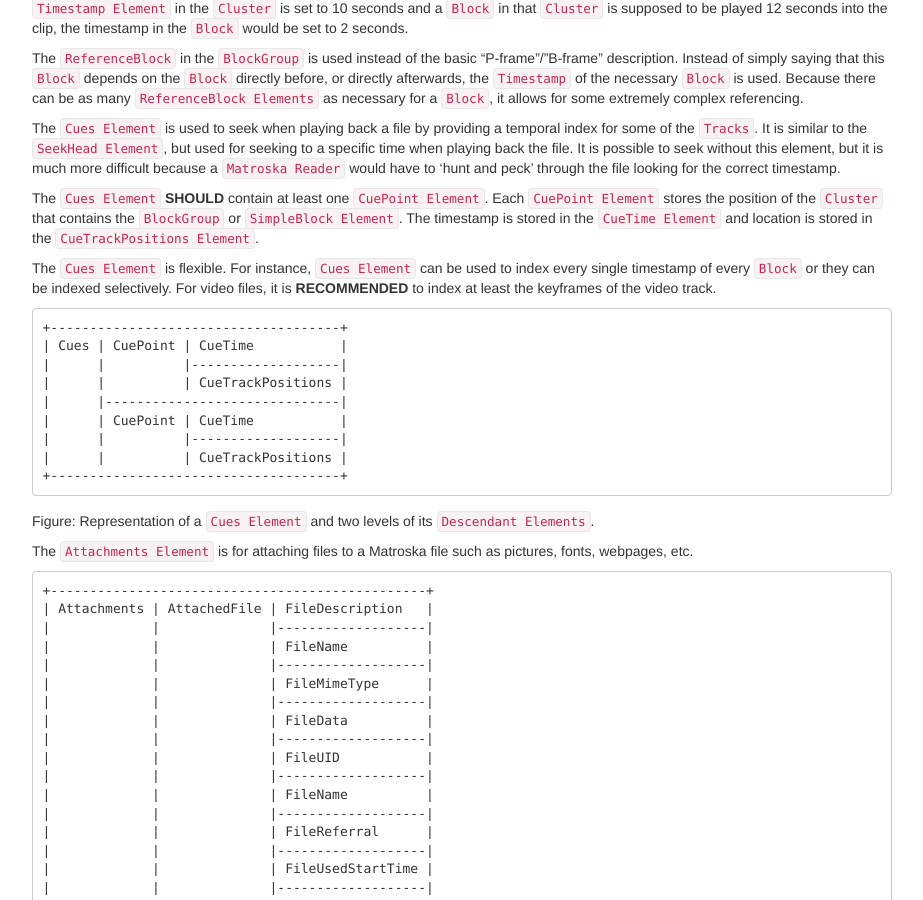
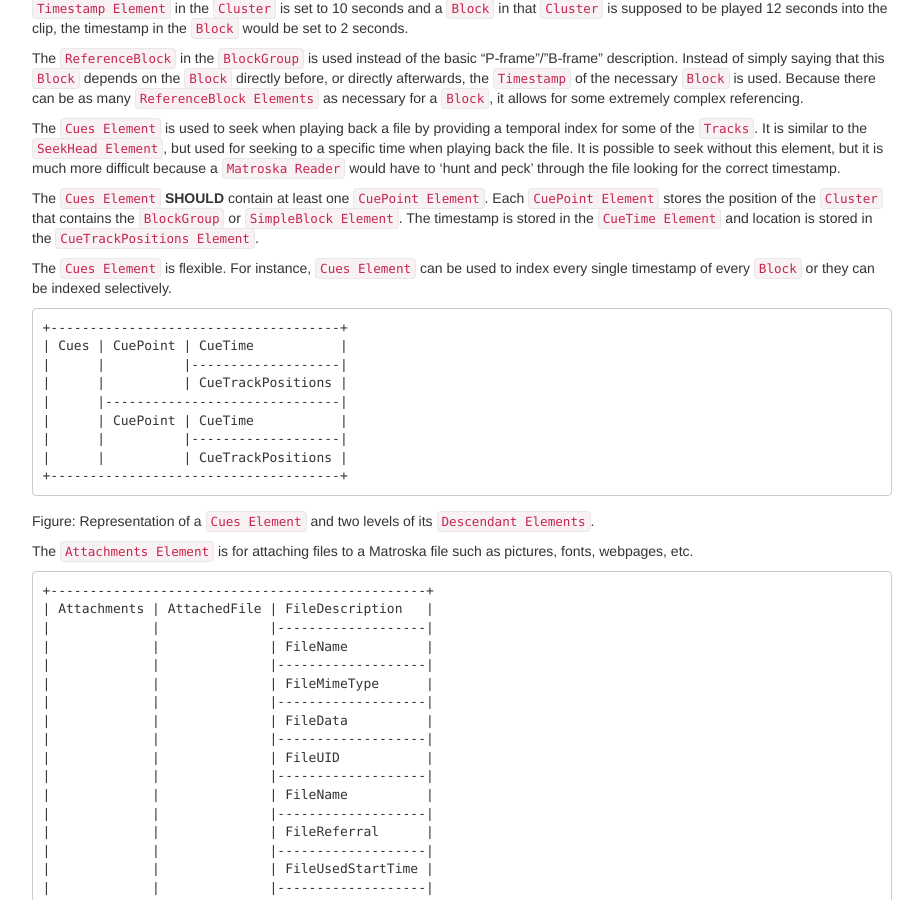
Before and after one commit to ietf-wg-cellar/matroska-specification, a Jekyll site: the page built from diagram.md, in a window 1280 px wide and 900 px high, scrolled down 4526 px. Shown: the whole window, without its empty margins (273-1196 px from the left). Built offline with Jekyll 4.4.1, drawn with Linux system fonts in a browser that asks for light colours; our own code applies the rules of GitHub Pages for plain Markdown files.

Commit message:
move the Cues keyframe recommendation

````diff
--- a/diagram.md
+++ b/diagram.md
@@ -272,8 +272,7 @@ stores the position of the `Cluster` that contains the `BlockGroup` or `SimpleBl
 The timestamp is stored in the `CueTime Element` and location is stored in the `CueTrackPositions Element`.
 
 The `Cues Element` is flexible. For instance, `Cues Element` can be used to index every
-single timestamp of every `Block` or they can be indexed selectively. For video files,
-it is **RECOMMENDED** to index at least the keyframes of the video track.
+single timestamp of every `Block` or they can be indexed selectively.
 
 ```
 +-------------------------------------+
````
Also changed, not shown: matroska_implement.md (+4 -0 lines).
